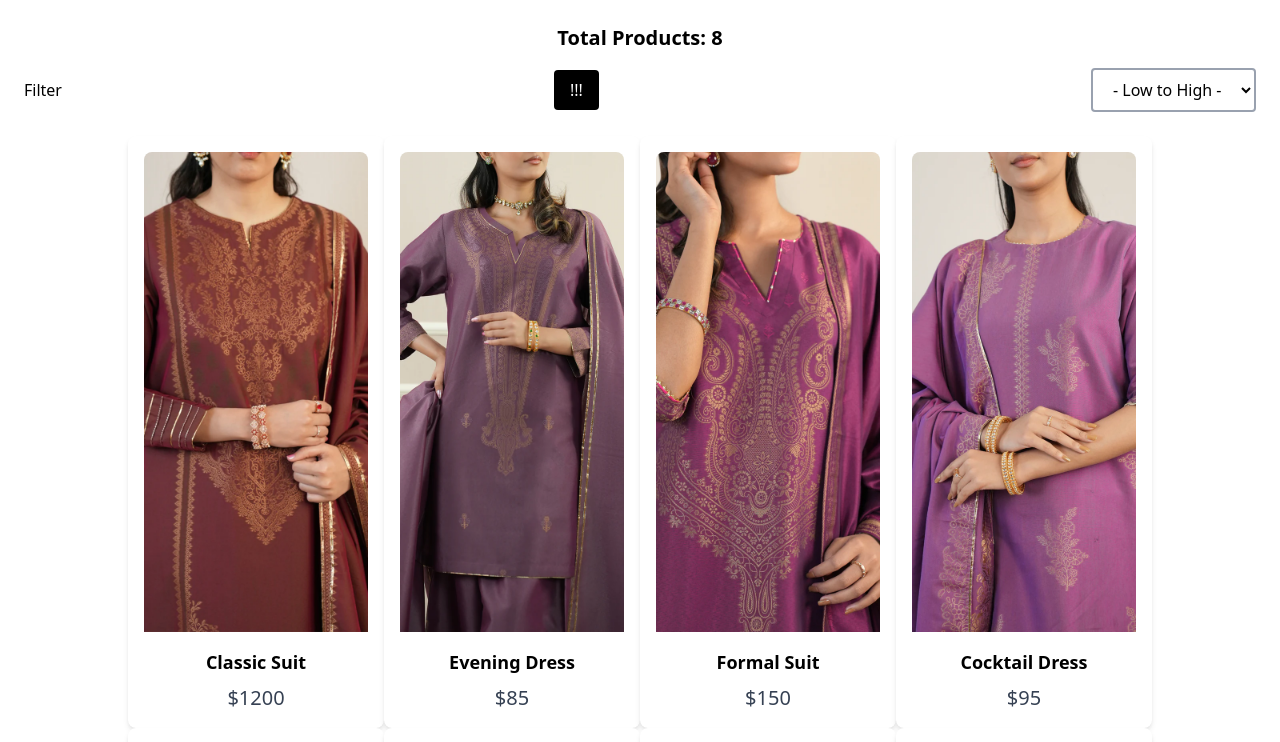
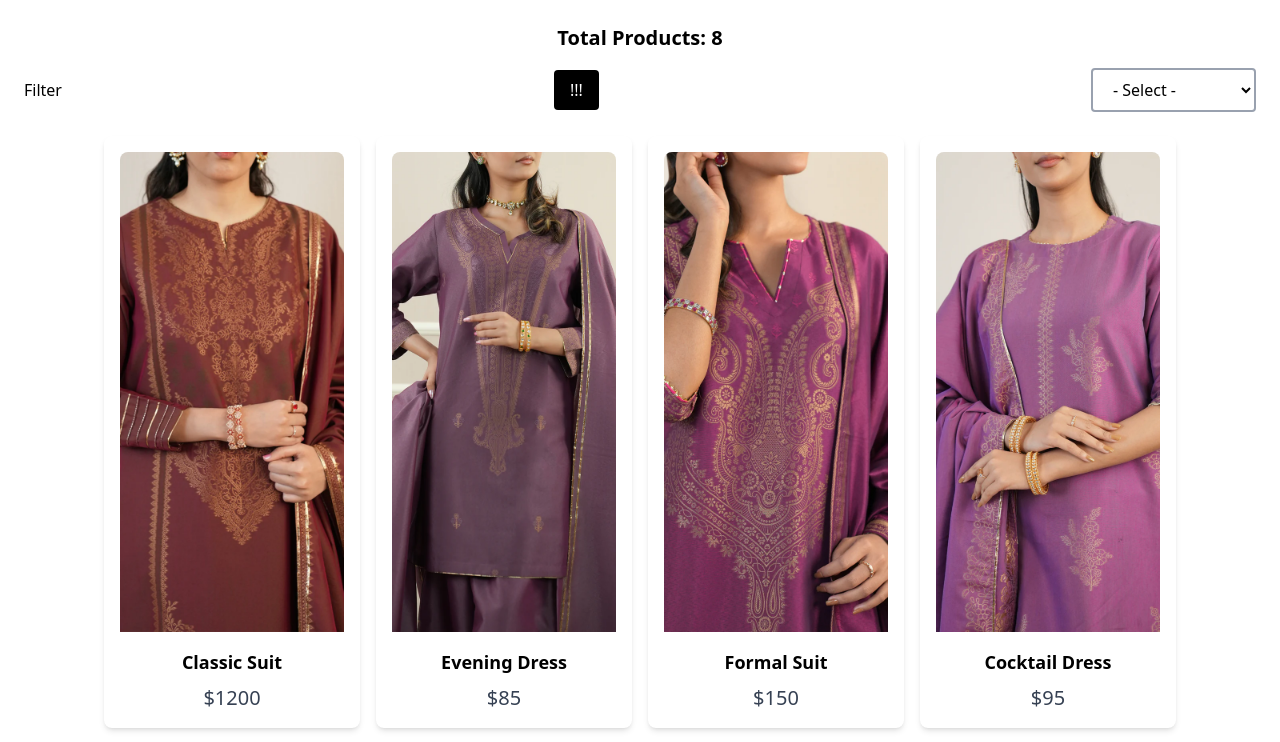
Before and after one commit to zaidsol/web, a Next.js app: page /products in a window 1280 px wide. Shown: the top 742 px of the page. Built offline with nearby package versions, Linux system fonts and the light colour scheme.

Commit message:
Update page.tsx

```diff
--- a/app/products/page.tsx
+++ b/app/products/page.tsx
@@ -12,31 +12,58 @@ type Product = {
 
 export default function Products() {
   const [products, setProducts] = useState<Product[]>([]);
+  const [filteredProducts, setFilteredProducts] = useState<Product[]>([]);
+  const [sortOrder, setSortOrder] = useState<string>('');  // To manage sorting
 
   useEffect(() => {
     fetch('./productlist.json')
       .then(res => res.json())
-      .then(data => setProducts(data))
+      .then(data => {
+        setProducts(data);
+        setFilteredProducts(data);  // Set both states to initial products
+      })
       .catch(err => console.error("Failed to fetch:", err));
   }, []);
 
+  const handleSortChange = (e: React.ChangeEvent<HTMLSelectElement>) => {
+    const order = e.target.value;
+    setSortOrder(order);
+
+    // Sort the products based on the selected filter
+    let sortedProducts = [...filteredProducts];
+
+    if (order === 'low-to-high') {
+      sortedProducts = sortedProducts.sort((a, b) => parseFloat(a.price) - parseFloat(b.price));
+    } else if (order === 'high-to-low') {
+      sortedProducts = sortedProducts.sort((a, b) => parseFloat(b.price) - parseFloat(a.price));
+    }
+
+    setFilteredProducts(sortedProducts);
+  };
+
   return (
     <div className="p-6">
-      <h1 className="text-center text-xl font-semibold mb-4">Total Products: {products.length}</h1>
+      <h1 className="text-center text-xl font-semibold mb-4">Total Products: {filteredProducts.length}</h1>
 
       <div className="flex justify-between items-center mb-6">
         <span>Filter</span>
 
+        {/* You can modify this button to handle other types of filtering */}
         <button className="bg-black text-white px-4 py-2 rounded">!!!</button>
 
-        <select className="px-4 py-2 border-2 border-gray-400 rounded">
-          <option value="">- Low to High -</option>
+        <select
+          className="px-4 py-2 border-2 border-gray-400 rounded"
+          value={sortOrder}
+          onChange={handleSortChange}
+        >
           <option value="">- Select -</option>
+          <option value="low-to-high">- Low to High -</option>
+          <option value="high-to-low">- High to Low -</option>
         </select>
       </div>
 
-      <div className="flex flex-wrap justify-center gap-0">
-        {products.map((product) => (
+      <div className="flex flex-wrap justify-center gap-4">
+        {filteredProducts.map((product) => (
           <Card
             key={product.id}
             name={product.name}
```
